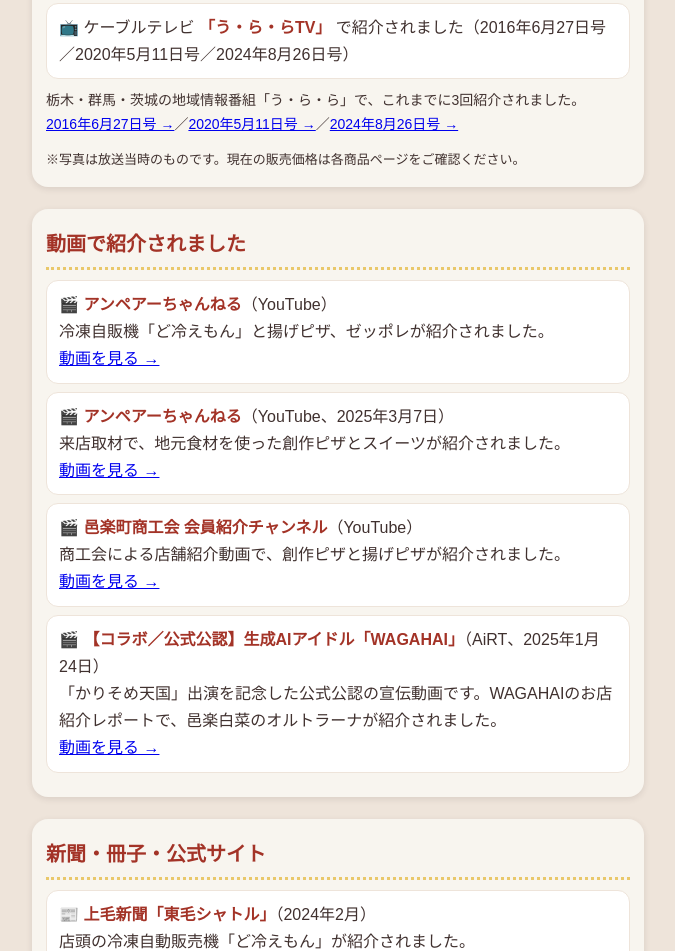
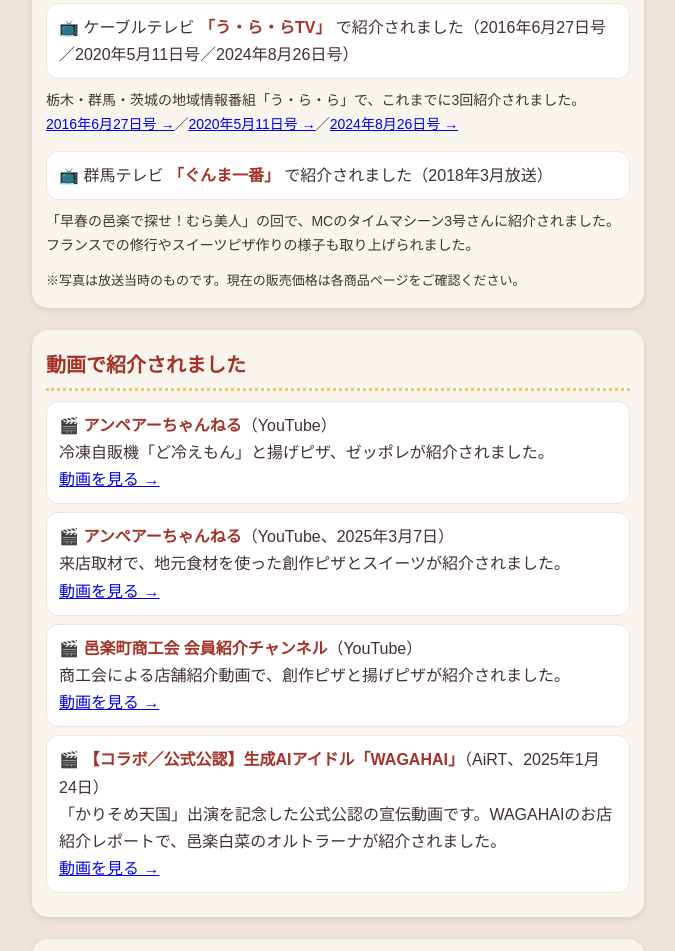
Before and after one commit to lebelierora/media, a plain HTML site: page index.html in a window 1280 px wide. Shown: the part 2208-3159 px from the top of the page, without its empty margins (302-977 px from the left). Drawn offline with Linux system fonts and the light colour scheme.

Commit message:
Add Gunma Ichiban appearance to media page

```diff
--- a/index.html
+++ b/index.html
@@ -70,6 +70,8 @@ footer a.btn.sub{background:#fff;color:#A33327;border:2px solid #A33327}
 <div class="card" style="margin-top:14px">📺 ケーブルテレビ <b>「う・ら・らTV」</b> で紹介されました（2016年6月27日号／2020年5月11日号／2024年8月26日号）</div>
 <p style="font-size:14px;margin:10px 0 4px">栃木・群馬・茨城の地域情報番組「う・ら・ら」で、これまでに3回紹介されました。<br>
 <a href="https://youtu.be/CRP0qrLpgZI" target="_blank" rel="noopener">2016年6月27日号 →</a>／<a href="https://youtu.be/8EU5k7ixkn8" target="_blank" rel="noopener">2020年5月11日号 →</a>／<a href="https://youtu.be/ODZc8ULRBus" target="_blank" rel="noopener">2024年8月26日号 →</a></p>
+<div class="card" style="margin-top:14px">📺 群馬テレビ <b>「ぐんま一番」</b> で紹介されました（2018年3月放送）</div>
+<p style="font-size:14px;margin:10px 0 4px">「早春の邑楽で探せ！むら美人」の回で、MCのタイムマシーン3号さんに紹介されました。フランスでの修行やスイーツピザ作りの様子も取り上げられました。</p>
 <p style="font-size:13px;margin:12px 0 0">※写真は放送当時のものです。現在の販売価格は各商品ページをご確認ください。</p>
 </section>
 <section>
```
